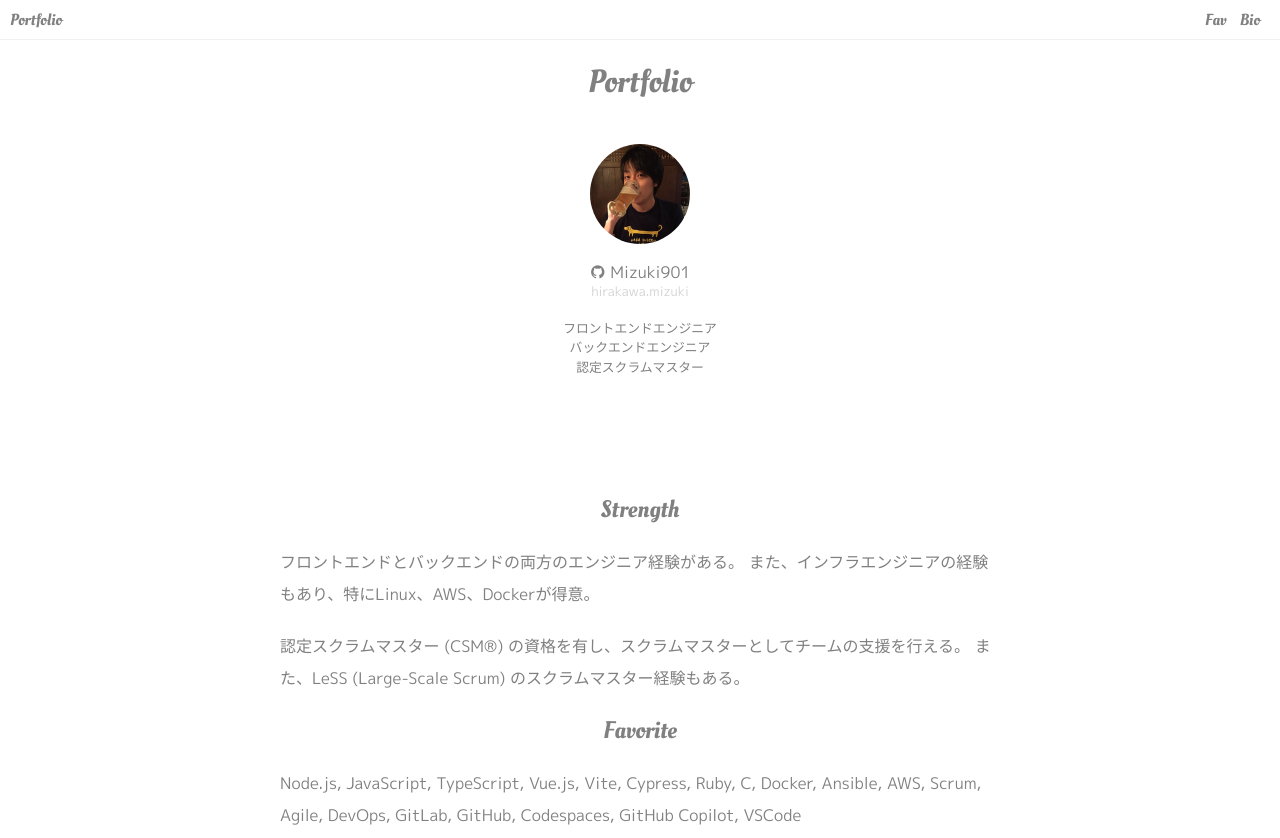
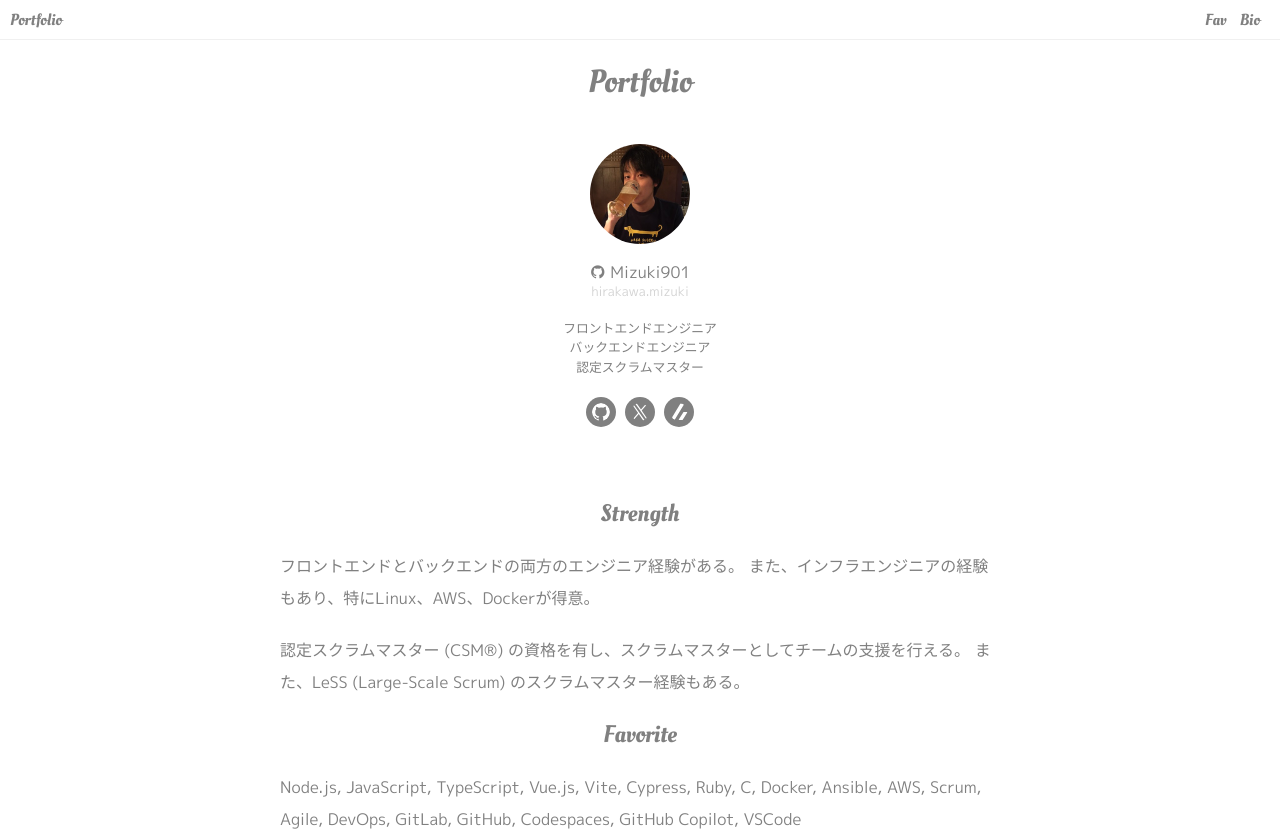
Before and after one commit to Mizuki901/portfolio, a website: page index.html in a window 1280 px wide. Shown: the top 838 px of the page. Drawn offline with Linux system fonts and the light colour scheme.

Commit message:
fix: iconのレイアウトを元に戻した

```diff
--- a/style.css
+++ b/style.css
@@ -110,22 +110,25 @@ p#icons {
 }
 
 .icon {
-  width: 26px;
-  height: 26px;
+  width: 30px;
+  height: 30px;
+  padding: 6px;
   margin: 0 2px;
-  color: gray
+  color: white;
+  background-color: gray;
+  border-radius: 50%;
 }
 
 .icon#github:hover {
-  color: #1f2328;
+  background-color: #1f2328;
 }
 
 .icon#x:hover {
-  color: black;
+  background-color: black;
 }
 
 .icon#zenn:hover {
-  color: #3ea8ff;
+  background-color: #3ea8ff;
 }
 
 .year {
```
